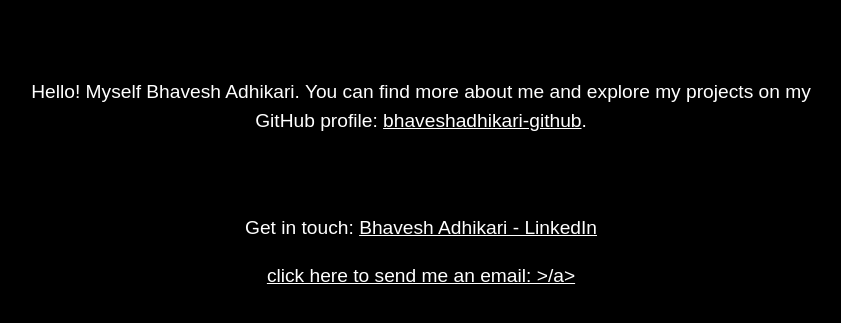
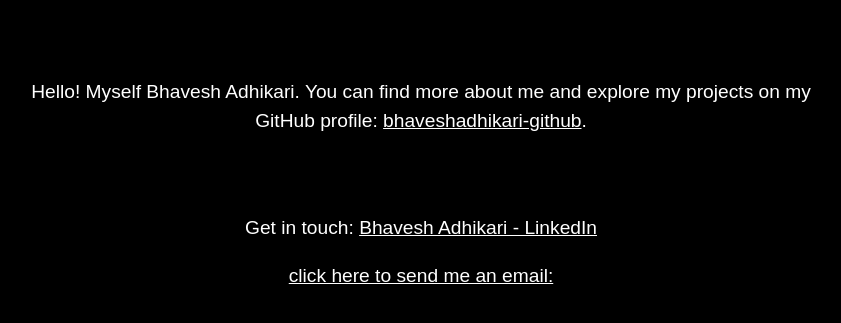
Before and after one commit to bhaveshadhikari/bhaveshadhikari.github.io, a plain HTML site: page index.html in a window 1280 px wide. Shown: the part 81-404 px from the top of the page, without its empty margins (219-1060 px from the left). Drawn offline with Linux system fonts and the light colour scheme.

Commit message:
Update index.html

```diff
--- a/index.html
+++ b/index.html
@@ -34,7 +34,7 @@
 
     <footer>
         <p>Get in touch:  <a href="https://www.linkedin.com/in/bhaveshadhikari/" target="_blank">Bhavesh Adhikari - LinkedIn</a></p>
-        <p> <a href="mailto:connect@bhaveshadhikari.com.np?subject=via%20web20%&body=Hello%20there!%20It's%20me">click here to send me an email: >/a></p>
+        <p> <a href="mailto:connect@bhaveshadhikari.com.np?subject=Greetings%20from%20web">click here to send me an email: </a></p>
     </footer>
 
 </body>
```
